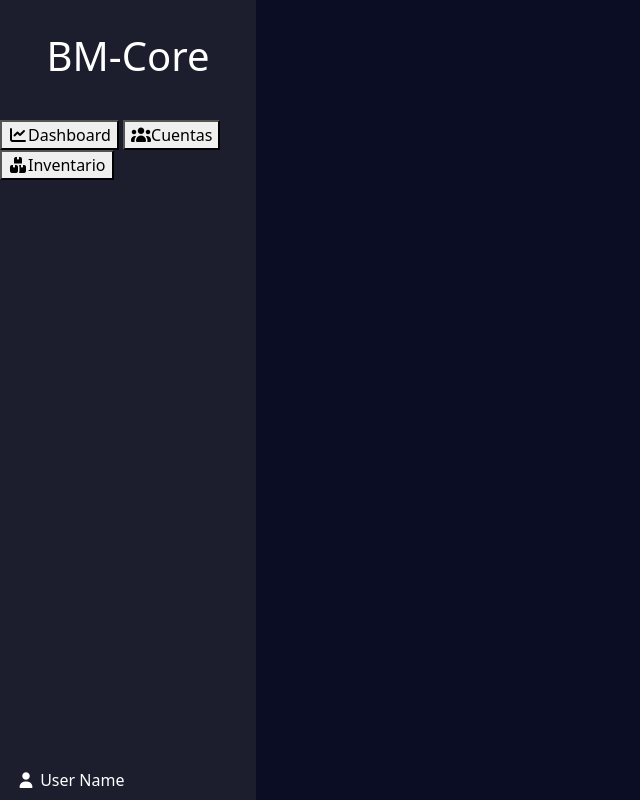
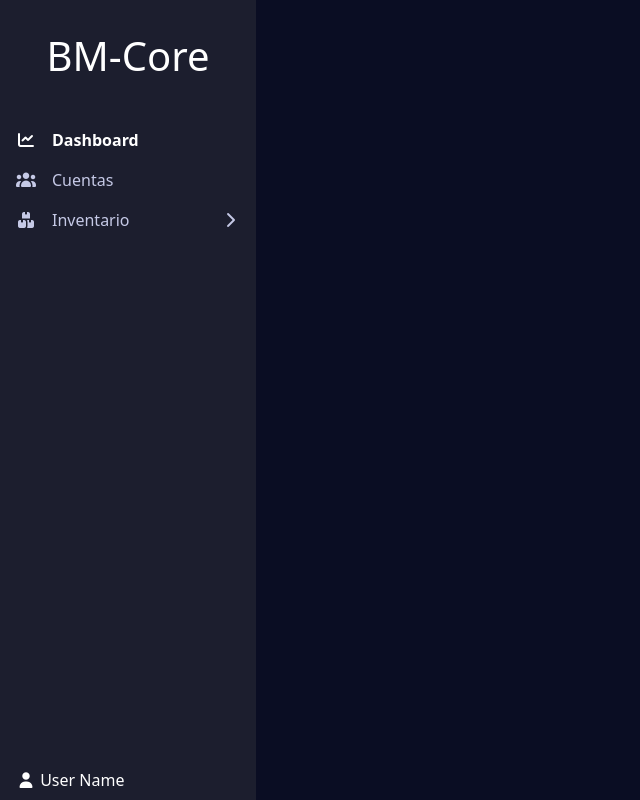
Before and after one commit to CrisZR/BM-Core, a Django app: page / in a window 1280 px wide. Shown: the whole page, without its empty margins (0-640 px from the left). Run offline with Django 5.2, Linux system fonts and the light colour scheme; the visitor is signed in with stand-in values (Sample User, id 1); some libraries are stand-ins or nearby versions.

Commit message:
Se añadieron cosas a la plantilla general

```diff
--- a/templates/layout.html
+++ b/templates/layout.html
@@ -6,16 +6,44 @@
     <meta charset="UTF-8" />
     <title>BM-Core Dashboard</title>
     <link rel="stylesheet" href="{% static '/css/app.css' %}" />
+    <script src="{% static '/js/sidebar.js' %}"></script>
   </head>
   <body>
     <div class="template">
       <nav class="navi">
         <h1 class="title-nav">BM-Core</h1>
-            <section class="section-menu">
-                <button class="btn-nav btn-nav-selected"><i class="fa-solid fa-chart-line"></i>Dashboard</button>
-                <button class="btn-nav"><i class="fa-solid fa-users"></i>Cuentas</button>
-                <button class="btn-nav"><i class="fa-solid fa-boxes-stacked"></i>Inventario</button>
-            </section>
+
+        <ul class="menu">
+          <li>
+            <a href="" class="nav-link active">
+              <i class="fa-solid fa-chart-line"></i> Dashboard
+            </a>
+          </li>
+          <li>
+            <a href="/cuentas" class="nav-link">
+              <i class="fa-solid fa-users"></i> Cuentas
+            </a>
+          </li>
+          <li class="has-submenu">
+            <a href="#" class="nav-link submenu-toggle">
+              <i class="fa-solid fa-boxes-stacked"></i> Inventario
+              <i class="fa-solid fa-chevron-right arrow"></i>
+            </a>
+            <ul class="submenu">
+              <li>
+                <a href="/inventario/op1" class="sub-link"
+                  ><i class="fa-solid fa-box"></i> Submenu option</a
+                >
+              </li>
+              <li>
+                <a href="/inventario/op2" class="sub-link"
+                  ><i class="fa-solid fa-dolly"></i> Submenu option 2</a
+                >
+              </li>
+            </ul>
+          </li>
+        </ul>
+
         <section class="nav-footer">
           <i class="fa-solid fa-user"></i> User Name
         </section>
```
Lines whose indentation alone changed are shown as unchanged.
